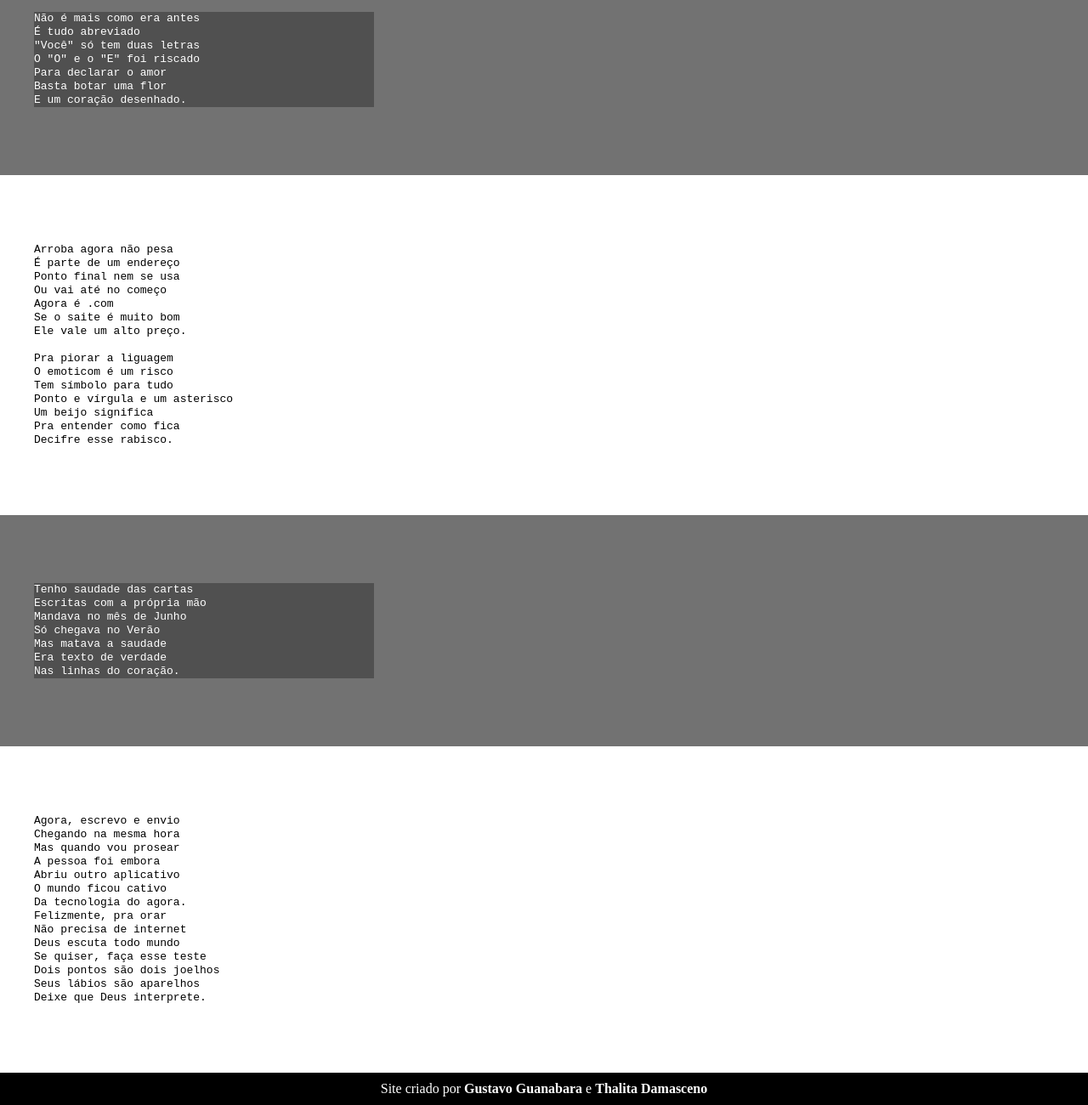
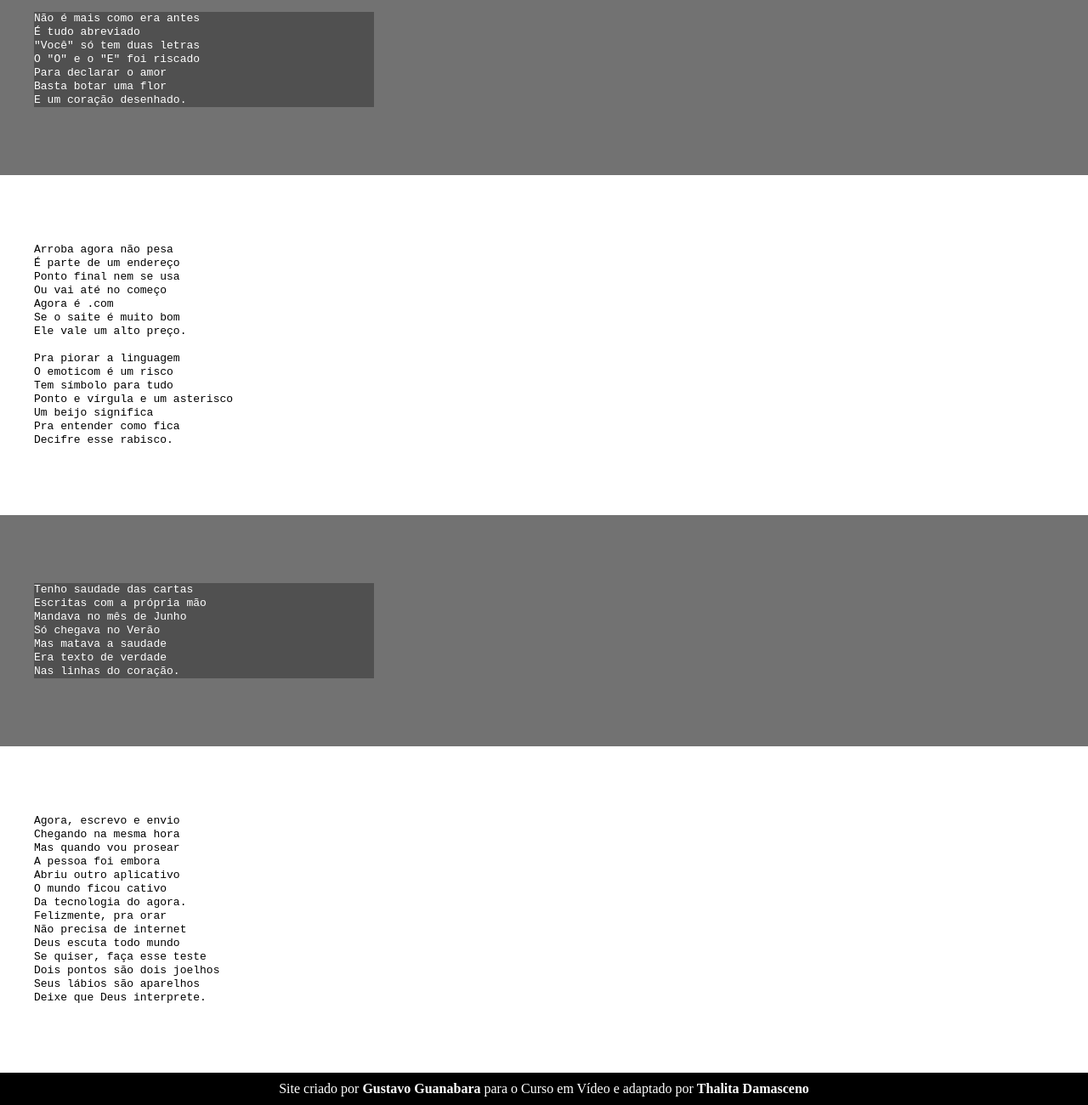
Before and after one commit to thalitaad/projeto-cordel, a plain HTML site: page index.html in a window 1280 px wide. Shown: the part 493-1793 px from the top of the page at 85% size. Drawn offline with Linux system fonts and the light colour scheme.

Commit message:
alteration text in footer

```diff
--- a/index.html
+++ b/index.html
@@ -47,7 +47,7 @@
                 Se o saite é muito bom
                 Ele vale um alto preço.
 
-                Pra piorar a liguagem
+                Pra piorar a linguagem
                 O emoticom é um risco
                 Tem símbolo para tudo
                 Ponto e vírgula e um asterisco
@@ -90,7 +90,7 @@
     </main>
 
     <footer>
-        <p>Site criado por <a href="https://gustavoguanabara.github.io/" target="_blank">Gustavo Guanabara</a> e <a href="https://github.com/thalitaad" target="_blank">Thalita Damasceno</a></p>
+        <p>Site criado por <a href="https://gustavoguanabara.github.io/" target="_blank">Gustavo Guanabara</a>  para o Curso em Vídeo e  adaptado por <a href="https://github.com/thalitaad" target="_blank">Thalita Damasceno</a></p>
     </footer>
 </body>
 </html>
```
